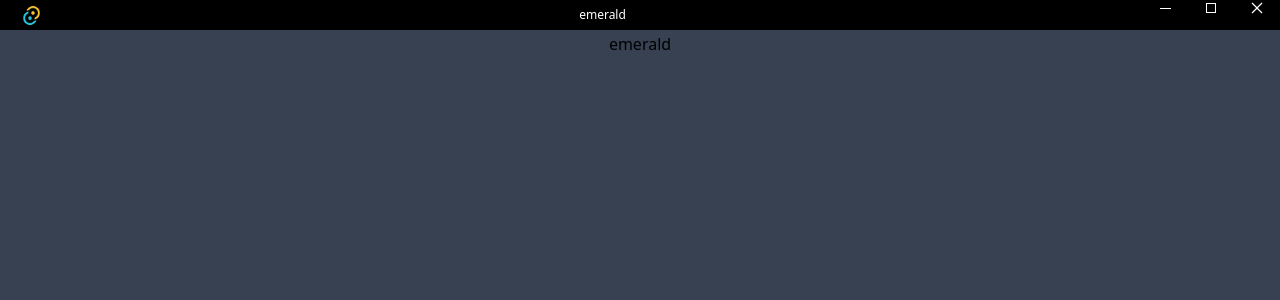
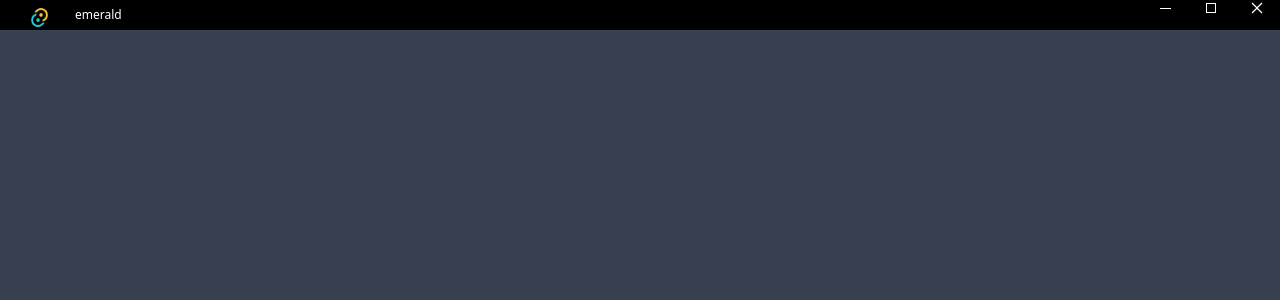
Before and after one commit to The-True-Hooha/emerald, a React (Vite) app: page / in a window 1280 px wide. Shown: the top 300 px of the page. Built offline with nearby package versions, Linux system fonts and the light colour scheme.

Commit message:
fix: custom title bar working

```diff
--- a/src-tauri/tauri.conf.json
+++ b/src-tauri/tauri.conf.json
@@ -11,7 +11,7 @@
   },
   "tauri": {
     "allowlist": {
-      "all": false,
+      "all": true,
       "clipboard": {
         "all": false,
         "readText": false,
--- a/src/App.jsx
+++ b/src/App.jsx
@@ -5,11 +5,11 @@ import { appWindow } from '@tauri-apps/api/window'
 import { useTauri } from './utils/providers'
 import { useEffect, useState } from 'react'
 import { useInterval } from '@mantine/hooks'
-import { tauri } from '@tauri-apps/api'
+//import { tauri } from '@tauri-apps/api'
 
 
 
-export function App() {
+export default function App() {
 
   const { osType } = useTauri();
   useEffect(() => {
@@ -30,15 +30,7 @@ export function App() {
 
 const useCustomTitleBar = !fullscreen && osType === 'Windows_NT' && WIN_CUSTOM_TITLE_BAR;
 
-  return <>
-    {useCustomTitleBar && <CustomTitleBar/>}
-    <div className={'overflow-hidden mt' && useCustomTitleBar ? 100 : 70}/>
-    <div className={useCustomTitleBar ? 'mt-2' : ''} >
-      <header data-tauri-drag-region className={`flex items-center h-full` + (useCustomTitleBar ? 'max-h-fit' : '')}></header>
-      <text>{appTitle}</text>
-    </div>
+  return <div>
     <CustomTitleBar/>
-  </>
+  </div>
 }
-
-export default App
--- a/src/components/title bar/titlebar.jsx
+++ b/src/components/title bar/titlebar.jsx
@@ -1,48 +1,44 @@
+import { useState } from 'react'
 import { appWindow } from '@tauri-apps/api/window'
-import { useState, useEffect } from 'react'
-import { useInterval } from '@mantine/hooks'
+import { VscChromeMinimize, VscChromeMaximize, VscChromeRestore, VscChromeClose } from 'react-icons/vsc'
 import appIcon from '../../../src-tauri/icons/32x32.png'
-import { VscChromeMinimize, VscChromeMaximize, VscChromeRestore, VscChromeClose } from 'react-icons/vsc'
 
-export default function CustomTitleBar(){
-    const [ title, setTitle] = useState("emerald")
-    const [ windowFullscreen, setWindowFullscreen ] = useState(false)
-    const [maximizeScreen, setMaximizeScreen ] = useState(false)
 
-    const tauriWindow = useInterval(() => {
-        appWindow.isFullscreen().then(setWindowFullscreen)
-        appWindow.setTitle().then(setTitle)
-        appWindow.isMaximized().then(setMaximizeScreen)
-    }, 200)
+export default function customTitleBar(){
 
-    useEffect(() => {
-        tauriWindow.start()
-        return tauriWindow.stop
-    }, [])
+    const [fullscreen, setFullScreen] = useState(false)
+    const minimizeWindow = () => appWindow.minimize()
+    const screenMaximize = () => {
+        appWindow.toggleMaximize();
+        setFullScreen(true)
+    }
 
-    return !windowFullscreen && <div data-tauri-drag-region className='h-[30px] bg-black flex justify-between fixed select-none top-0 left-0 text-white right-0 z-[1000px]'>
-        <div>
-            {/* app icon */}
-            <img className='cursor-default ml-5 mt-1 w-[23px] align-bottom' height={15} src={appIcon} alt="tauri app icon"/>
+    const screenMinimize = () => {
+        appWindow.toggleMaximize()
+        setFullScreen(false)
+    }
+
+    const closeWindow = () => appWindow.close()
+
+    return <div id='titlebar' data-tauri-drag-region className='h-[30px] bg-black flex justify-between fixed select-none top-0 left-0 text-white right-0 z-[1000px]'>
+        <div className='flex items-center gap-1 pl-2'>
+            <img src={appIcon} className="cursor-default ml-5 mt-1 w-[23px] align-bottom" width={10} alt="tauri app icon"/>
+            <span className='text-xs inline ml-5 leading-[30px]'>emerald</span>
         </div>
-        <div data-tauri-drag-region inline className='text-xs inline ml-5 leading-[30px]'>
-            {title}
-        </div>
-        {/* //todo: add app dialog boc */}
-        {/* window icons */}
-        <div data-tauri-drag-region className='h-full items-center'>
-            <div title='minimize' className='duration-200 inline-flex justify-center align-middle w-[46px] h-[28px] hover:bg-gray-400 active:bg-slate-50' onClick={() => appWindow.minimize()}>
-                <VscChromeMinimize title='minimize' className='align-middle cursor-pointer'/>
+        <div className='h-full items-center'>
+            <div title='minimize' onClick={minimizeWindow} className='duration-200 inline-flex justify-center align-middle w-[46px] h-[28px] hover:bg-gray-400 active:bg-slate-50'>
+                <VscChromeMinimize className='align-middle cursor-pointer'/>
             </div>
-            {maximizeScreen ?
-            <div title='restore down' className='duration-200 inline-flex justify-center align-middle w-[46px] h-[28px] hover:bg-gray-400 active:bg-slate-50' onClick={() => appWindow.maximize()}>
+            {fullscreen ?
+            <div title='restore down' onClick={screenMinimize} className='duration-200 inline-flex justify-center align-middle w-[46px] h-[28px] hover:bg-gray-400 active:bg-slate-50'>
                 <VscChromeRestore className='align-middle cursor-pointer'/>
-            </div> :
-            <div title='maximize' className='duration-200 inline-flex justify-center align-middle w-[46px] h-[28px] hover:bg-gray-400 active:bg-slate-50' onClick={() => appWindow.toggleMaximize()}>
+            </div>
+            :
+            <div title='maximize' onClick={screenMaximize} className='duration-200 inline-flex justify-center align-middle w-[46px] h-[28px] hover:bg-gray-400 active:bg-slate-50'>
                 <VscChromeMaximize className='align-middle cursor-pointer'/>
             </div>
-        }
-            <div title='close' className='duration-200 inline-flex justify-center align-middle w-[46px] h-[28px] hover:bg-red-600 active:bg-slate-50' onClick={() => appWindow.close()}>
+            }
+            <div title='close' onClick={closeWindow} className='duration-200 inline-flex justify-center align-middle w-[46px] h-[28px] hover:bg-red-600 active:bg-slate-50'>
                 <VscChromeClose className='align-middle cursor-pointer'/>
             </div>
         </div>
```
Also changed, not shown: 2 other files (tests, documents, lock files or other folders).
